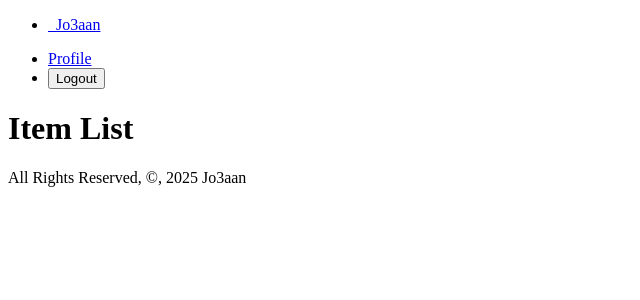
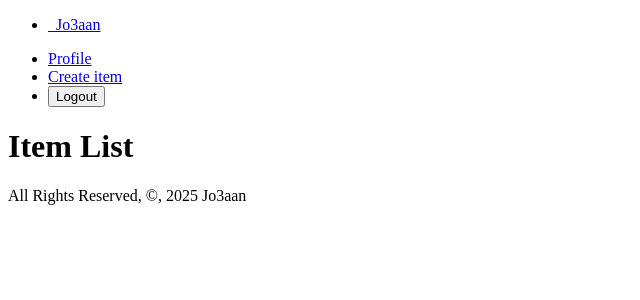
Before and after one commit to ZahraAlaali/Jo3aan, a Django app: page /item/ in a window 1280 px wide. Shown: the top 300 px of the page, without its empty margins (0-640 px from the left). Run offline with Django 5.2, Linux system fonts and the light colour scheme; the visitor is signed in with stand-in values (Sample User, id 1); data that the repository does not hold is empty.

Commit message:
items done

```diff
--- a/main_app/models.py
+++ b/main_app/models.py
@@ -104,3 +104,6 @@ class Item(models.Model):
 
     def __str__(self):
         return self.name
+
+    def get_absolute_url(self):
+        return reverse('item_detail', kwargs={'pk': self.id})
--- a/main_app/templates/base.html
+++ b/main_app/templates/base.html
@@ -23,6 +23,7 @@
             <li>
               <a href="{% url 'profile' %}">Profile</a>
             </li>
+            <li><a href="{% url 'item_create' %}">Create item</a></li>
             <li>
               <form action="{% url 'logout' %}" method="post">
                 {% csrf_token %}
--- a/main_app/templates/main_app/item_list.html
+++ b/main_app/templates/main_app/item_list.html
@@ -1,7 +1,7 @@
 {% extends 'base.html' %} {% block content %}
 
 <h1>Item List</h1>
-{% for item in items %}
+{% for item in item_list %}
 <div>
   <a href="{% url 'item_detail' item.id %}">
     <div>
@@ -12,7 +12,6 @@
           <img width="100px" height="100px"
           src="{% static item.image|cut:'main_app/static/' %}">
         </div>
-        <!-- <p>{{ item.description }}</p> -->
         <p>{{ item.price }}</p>
       </div>
     </div>
--- a/main_app/urls.py
+++ b/main_app/urls.py
@@ -19,9 +19,9 @@ urlpatterns = [
 
 
     #item
-    path("item/", views.ItemList.as_view(), name='item_index'),
+    path("item/", views.ItemList.as_view(), name='item_list'),
     path('item/<int:pk>/',views.ItemDetail.as_view(), name='item_detail'),
-    path('item/creat/', views.ItemCreat.as_view(), name='item_create'),
+    path('item/create/', views.ItemCreat.as_view(), name='item_create'),
     path('item/<int:pk>/update/', views.ItemUpdate.as_view(), name='item_update'),
     path('item/<int:pk>/delete/', views.ItemDelete.as_view(), name='item_delete'),
 ]
```
Also changed, not shown: main_app/templates/main_app/item_detail.html (+13 -4 lines).
